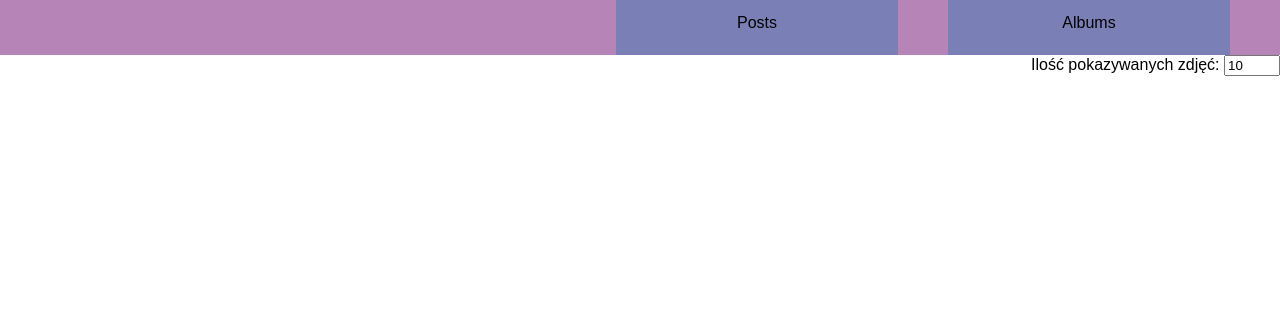
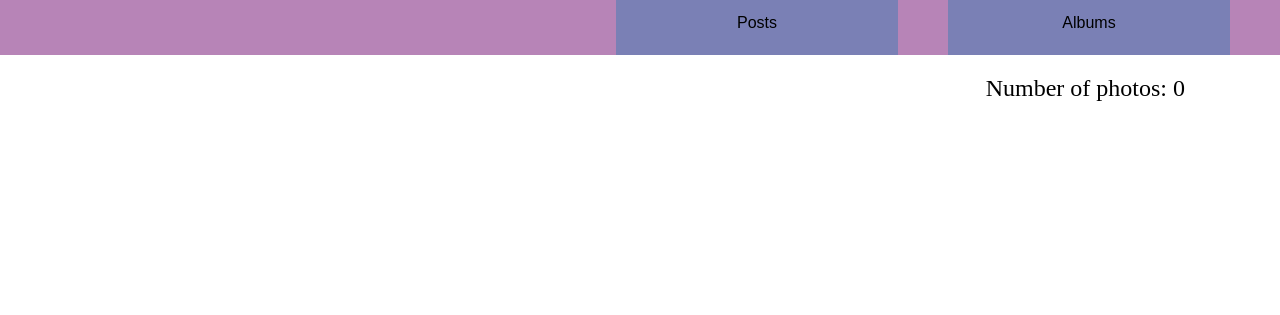
Before and after one commit to xpatxj/TiOK-project, a Flask app: page /albums/1/photos in a window 1280 px wide. Shown: the top 315 px of the page. Run offline with Flask 3, Linux system fonts and the light colour scheme; data that the repository does not hold is empty.

Commit message:
Display count of items on pages: index, albums, photos

```diff
--- a/static/style.css
+++ b/static/style.css
@@ -127,3 +127,8 @@ table {
 .single-post .post-body{
     font-size: 20px;
 }
+
+.align-right {
+    width:100%;
+    text-align:right;
+}
--- a/templates/albums.html
+++ b/templates/albums.html
@@ -11,7 +11,11 @@
         <a href="{{ url_for('home') }}">Posts</a>
         <a href="#">Albums</a>
     </div>
-
+    <div class="container">
+        <div class="numberofitems align-right">
+            <span>Number of albums: {{ g.albums|length }}</span>
+        </div>
+    </div>
     <table id="albums">
         {% for row in range(0,g.rows) %}
         <tr>
--- a/templates/index.html
+++ b/templates/index.html
@@ -19,7 +19,7 @@
             <input type="text" id="search2" placeholder="...">
         </div>
         <div class="numberofitems">
-            <label for="number">Number of posts: 16</label>
+            <label for="number">Number of posts: {{ posts|length }}</label>
         </div>
     </div>
     <table id="posts">
--- a/templates/photos.html
+++ b/templates/photos.html
@@ -12,12 +12,15 @@
         <a href="{{ url_for('home') }}">Posts</a>
         <a href="{{ url_for('albums.albums') }}">Albums</a>
     </div>
-    <div style="text-align: right">
-        <span>
-            Ilość pokazywanych zdjęć:
-        </span>
+    <div class="container">
+        <div class="numberofitems align-right">
+            <span>Number of photos: {{ g.photos|length }}</span>
+        </div>
+    </div>
+   <!-- <div style="text-align: right">
+
         <input type='number' min='1' max='50' value='10'>
-    </div>
+    </div>/-->
     {% for photo in g.photos %}
     <div class="gallery">
       <a target="_blank" href="{{photo.url}}">
```
